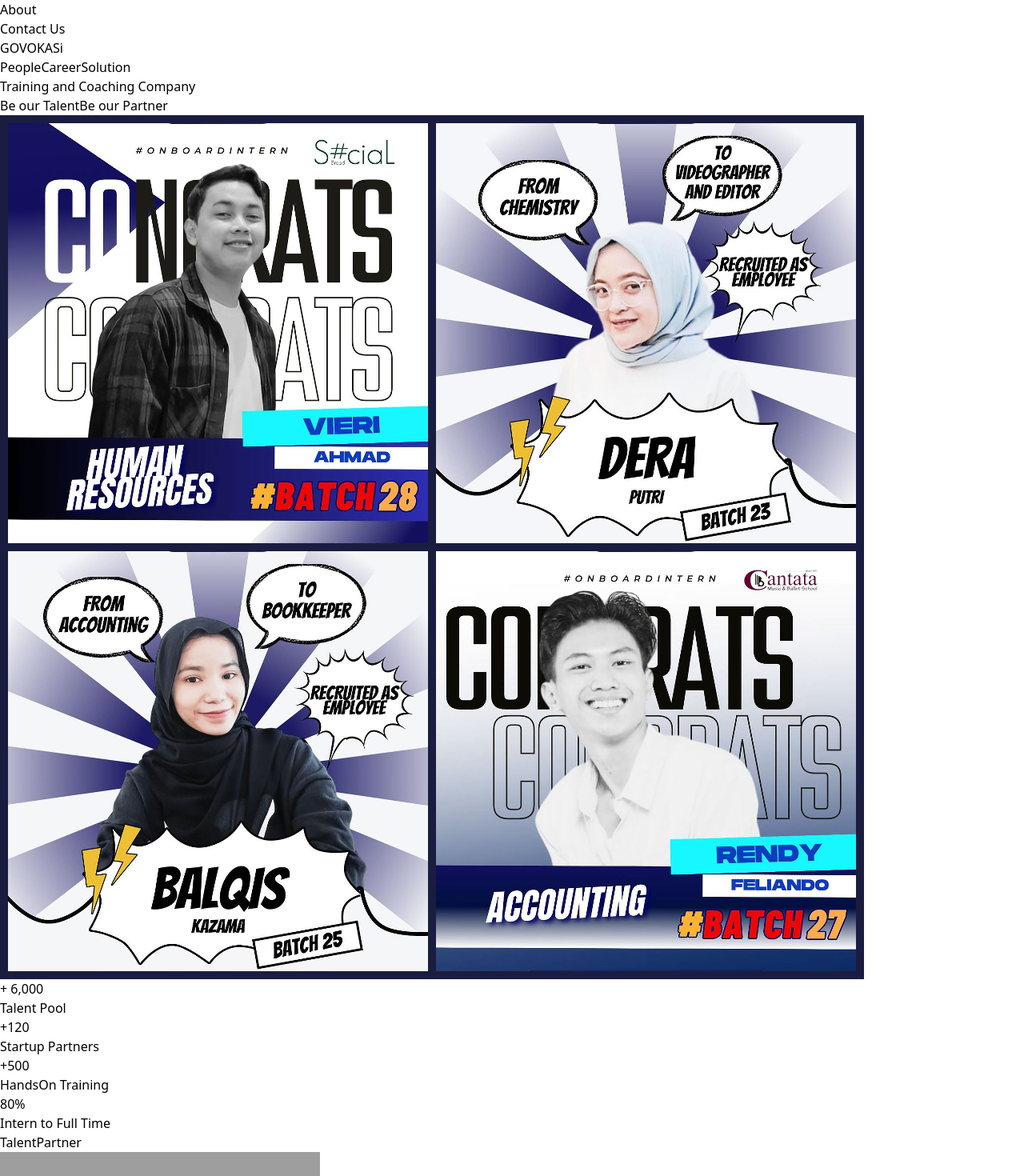
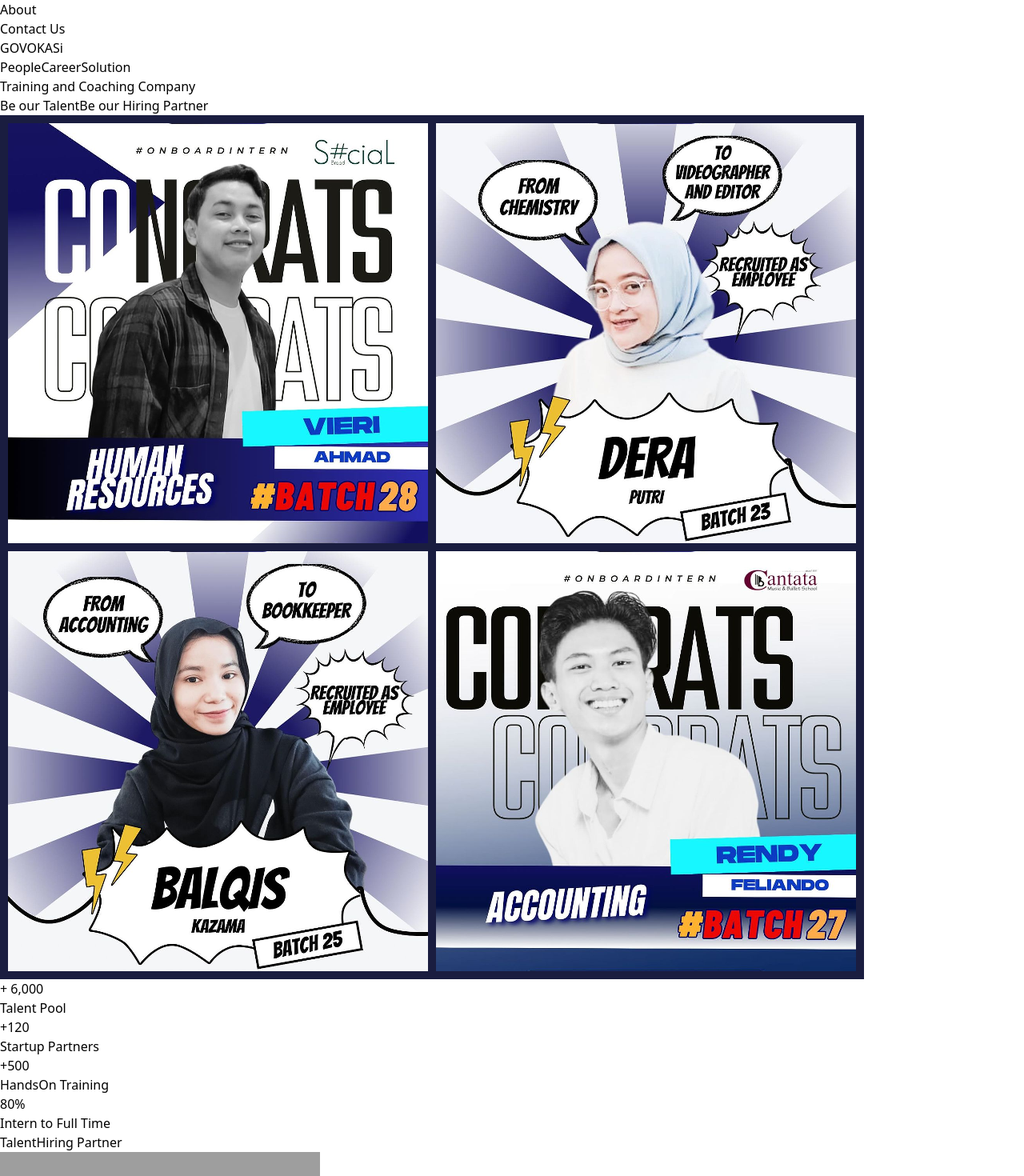
Before and after one commit to WD-G2/webGovokasi, a React (Vite) app: page / in a window 1280 px wide. Shown: the part 480-1950 px from the top of the page at 80% size. Built offline with nearby package versions, Linux system fonts and the light colour scheme; grey boxes are pictures that could not be loaded.

Commit message:
style: color

```diff
--- a/src/layouts/Hero.jsx
+++ b/src/layouts/Hero.jsx
@@ -27,15 +27,15 @@ const Hero = () => {
               <div className="mt-10 flex flex-col items-center md:flex-row">
                 <a
                   href="/"
-                  className="mb-3 inline-flex h-12 w-full items-center justify-center rounded bg-[#1a1d40] px-6 font-medium tracking-wide text-white shadow-md transition hover:bg-white hover:text-[#1a1d40] focus:outline-none md:mr-4 md:mb-0 md:w-auto"
+                  className="mb-3 inline-flex h-12 w-full items-center justify-center rounded bg-[#1a1d40] px-6 font-medium tracking-wide text-white shadow-md transition hover:bg-black hover:text-white focus:outline-none md:mr-4 md:mb-0 md:w-auto"
                 >
                   Be our Talent
                 </a>
                 <a
                   href="/"
-                  className="mb-3 inline-flex h-12 w-full items-center justify-center rounded px-6 font-medium tracking-wide text-[#1a1d40] shadow-md transition hover:bg-[#1a1d40] hover:text-white focus:outline-none md:mr-4 md:mb-0 md:w-auto"
+                  className="mb-3 inline-flex h-12 w-full items-center justify-center rounded px-6 font-medium tracking-wide text-[#1a1d40] shadow-md transition hover:bg-[#666880] hover:text-black focus:outline-none md:mr-4 md:mb-0 md:w-auto"
                 >
-                  Be our Partner
+                  Be our Hiring Partner
                 </a>
               </div>
             </div>
--- a/src/layouts/ServiceCard.jsx
+++ b/src/layouts/ServiceCard.jsx
@@ -26,7 +26,7 @@ const ServiceCard = () => {
                 : "bg-white text-[#1a1d40] border-[#1a1d40] border"
             } p-2 rounded-md rounded-l-none w-full mr-[15.5rem]`}
           >
-            Partner
+            Hiring Partner
           </button>
         </div>
         <div className="mx-auto h-[700px]">
@@ -41,7 +41,7 @@ const ServiceCard = () => {
               </div>
               <div className="p-6">
                 <h6 className="mb-4 block font-sans text-base font-semibold uppercase leading-relaxed tracking-normal text-gray-300 antialiased">
-                  {service === "Talent" ? "Talent" : "Partner"}
+                  {service === "Talent" ? "Talent" : "Hiring Partner"}
                 </h6>
                 <h4 className="mb-2 block font-sans text-2xl font-semibold leading-snug tracking-normal text-blue-gray-900 antialiased">
                   {service === "Talent"
```
